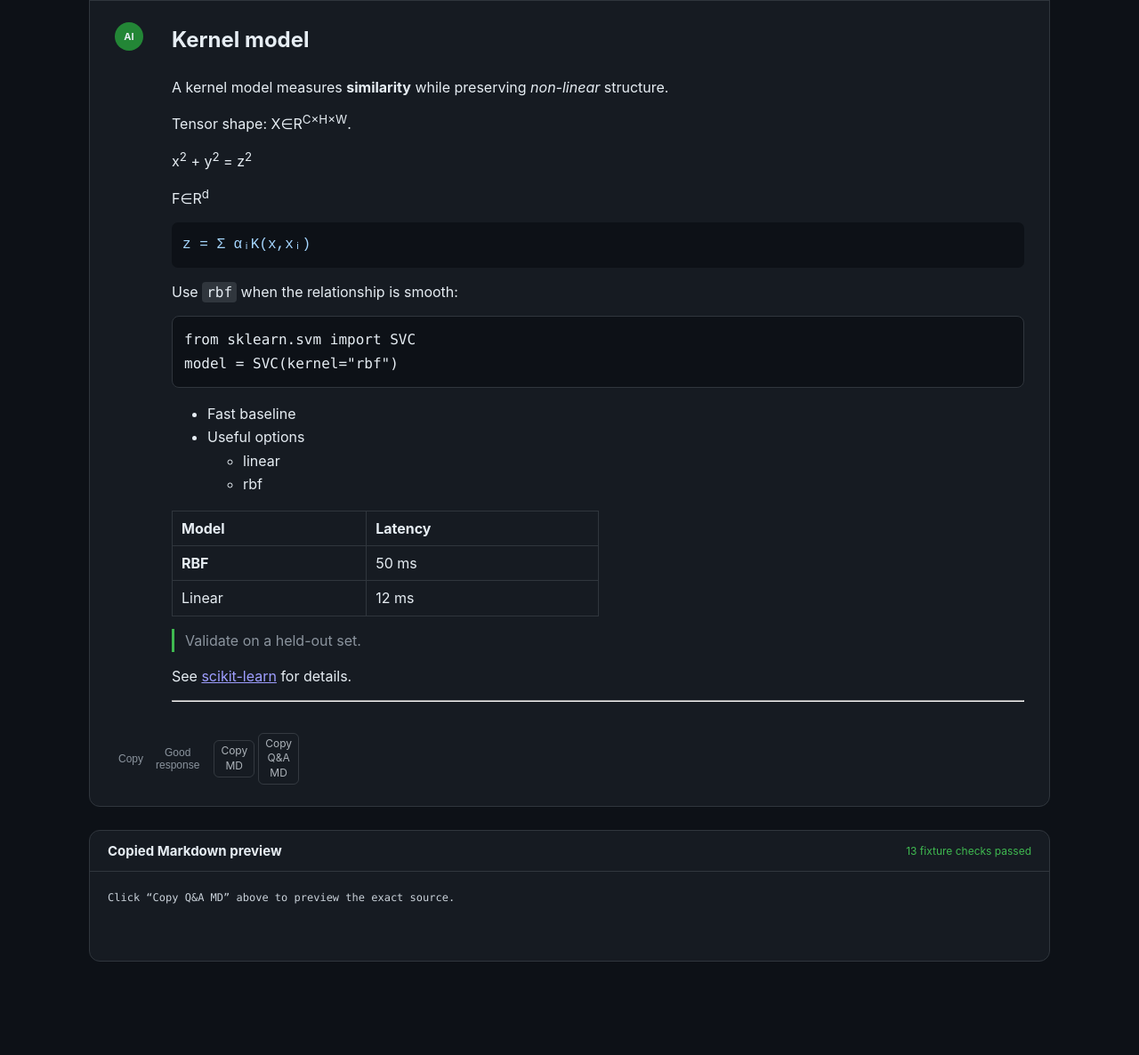
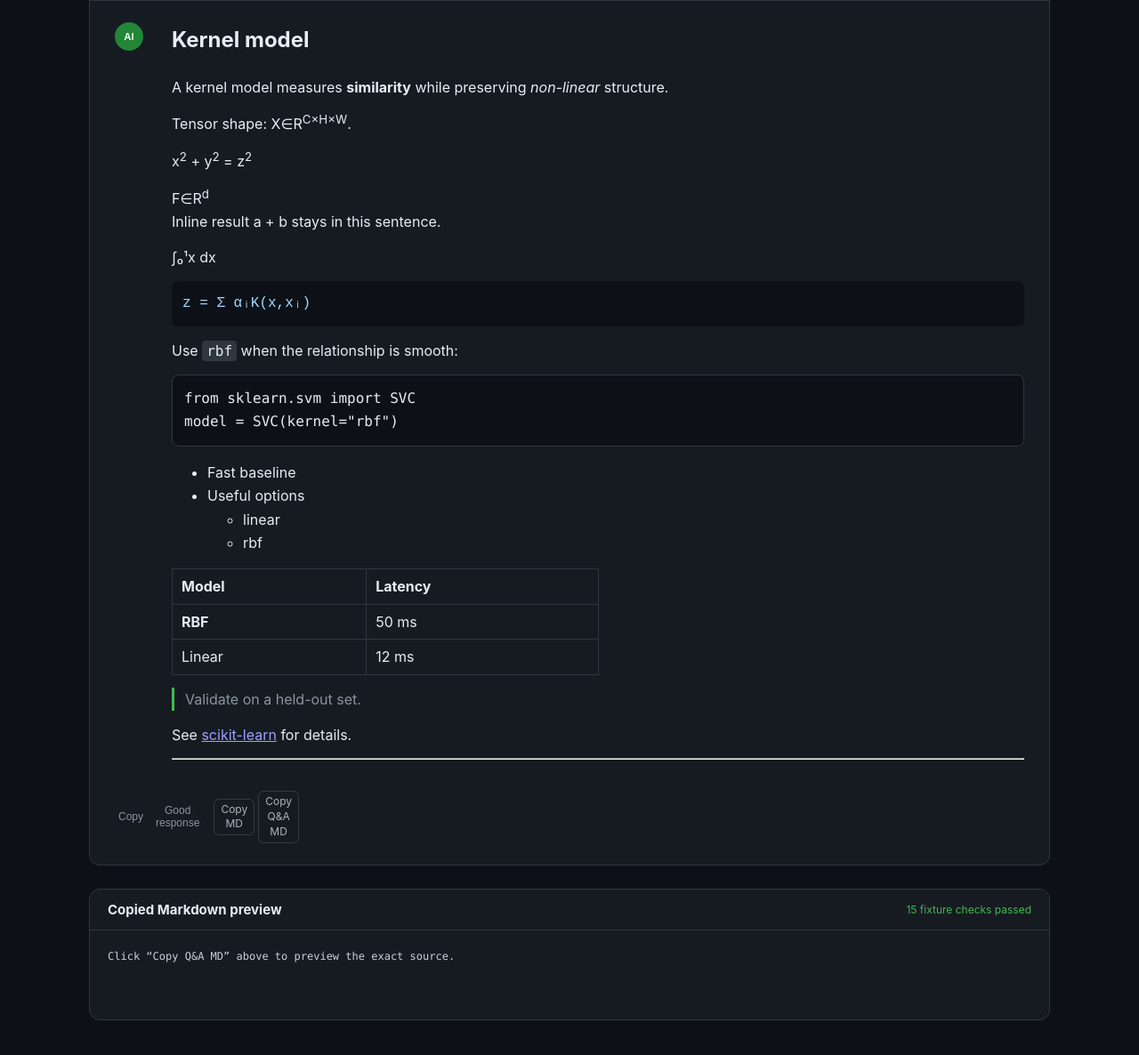
Before and after one commit to PraxisUnterwegs/plugin_GPTCopier, a browser extension: page demo/index.html in a window 1280 px wide. Shown: the part 270-1456 px from the top of the page at 89% size. Before the commit the page ends 1415 px from the top, so only its background shows below. Drawn offline with Linux system fonts and the light colour scheme.

Commit message:
fix: distinguish inline and block math

````diff
--- a/demo/demo.js
+++ b/demo/demo.js
@@ -29,6 +29,8 @@
     assert(source.includes("Tensor shape: $X\\in R^{C\\times H\\times W}$"), "inline text formula wrapping failed");
     assert(source.includes("$$\nx^{2} + y^{2} = z^{2}\n$$"), "block text formula wrapping failed");
     assert(source.includes("$$\nF\\in R^{d}\n$$"), "div text formula wrapping failed");
+    assert(source.includes("Inline result $a+b$ stays in this sentence."), "inline KaTeX classification failed");
+    assert(source.includes("$$\n\\int_0^1 x\\,dx\n$$"), "block KaTeX classification failed");
     assert(source.includes("`rbf`") && source.includes("```python\nfrom sklearn.svm import SVC"), "code conversion failed");
     assert(source.includes("  - rbf"), "nested list indentation failed");
     assert(source.includes("| Model | Latency |\n| --- | ---: |"), "table conversion failed");
@@ -43,7 +45,7 @@
     await new Promise((resolve) => requestAnimationFrame(() => requestAnimationFrame(resolve)));
     assert(laterMessage.querySelectorAll(".gptcopier-controls").length === 1, "dynamic button injection failed");
     laterMessage.remove();
-    status.textContent = "13 fixture checks passed";
+    status.textContent = "15 fixture checks passed";
     status.dataset.status = "pass";
   }
 
--- a/demo/index.html
+++ b/demo/index.html
@@ -31,6 +31,8 @@
             <p>Tensor shape: X∈R<sup>C×H×W</sup>.</p>
             <p>x<sup>2</sup> + y<sup>2</sup> = z<sup>2</sup></p>
             <div class="plain-formula">F∈R<sup>d</sup></div>
+            <p>Inline result <span class="katex"><math><semantics><annotation encoding="application/x-tex">a+b</annotation></semantics></math><span aria-hidden="true">a + b</span></span> stays in this sentence.</p>
+            <div class="plain-formula"><span class="katex"><math><semantics><annotation encoding="application/x-tex">\int_0^1 x\,dx</annotation></semantics></math><span aria-hidden="true">∫₀¹x dx</span></span></div>
             <div class="katex-display">
               <span class="katex"><math><semantics><annotation encoding="application/x-tex">z=\sum_i \alpha_i K(x,x_i)</annotation></semantics></math><span aria-hidden="true">z = Σ αᵢK(x,xᵢ)</span></span>
             </div>
@@ -64,7 +66,7 @@ model = SVC(kernel="rbf")</code></pre>
     <script src="../src/shared/namespace.js"></script>
     <script src="../src/sites/adapters.js"></script>
     <script src="../src/markdown/cleanup.js"></script>
-    <script src="../src/markdown/math.js?v=4"></script>
+    <script src="../src/markdown/math.js?v=5"></script>
     <script src="../src/markdown/table.js"></script>
     <script src="../src/markdown/convert.js?v=5"></script>
     <script src="../src/utils/clipboard.js"></script>
--- a/src/markdown/math.js
+++ b/src/markdown/math.js
@@ -12,6 +12,20 @@
     return null;
   }
 
+  function formulaOnlyContent(container) {
+    const clone = container.cloneNode(true);
+    clone.querySelectorAll(".katex, .katex-display, math, .MathJax, .MathJax_Display").forEach((node) => node.remove());
+    return !clone.textContent.trim();
+  }
+
+  function isDisplayMath(target) {
+    if (target.closest("[data-display='inline'], .math-inline, .katex-inline")) return false;
+    if (target.closest(".katex-display, .MathJax_Display, .math-display, [data-display='block'], math[display='block']")) return true;
+
+    const container = target.closest("p, div, figure, section, article, li");
+    return Boolean(container && !container.matches("li") && formulaOnlyContent(container));
+  }
+
   function mathInfo(element) {
     const katex = element.matches && element.matches(".katex, .katex-display")
       ? element
@@ -19,7 +33,7 @@
     const target = katex || element;
     const tex = texFrom(target);
     if (!tex) return null;
-    const display = Boolean(target.closest && target.closest(".katex-display, [data-display='block']")) || target.matches(".katex-display, math[display='block']");
+    const display = isDisplayMath(target);
     return { tex, display };
   }
 
````
Also changed, not shown: findings.md (+1 -0 lines), progress.md (+9 -0 lines), task_plan.md (+1 -0 lines).
